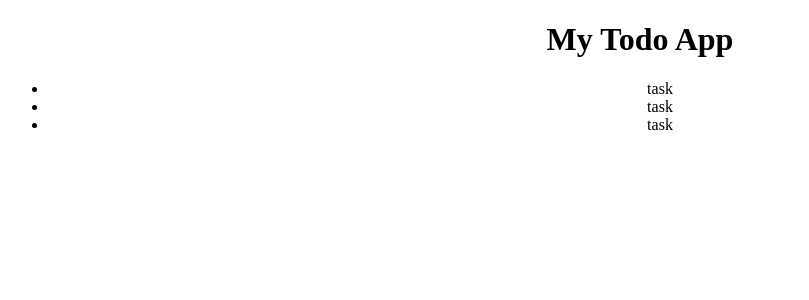
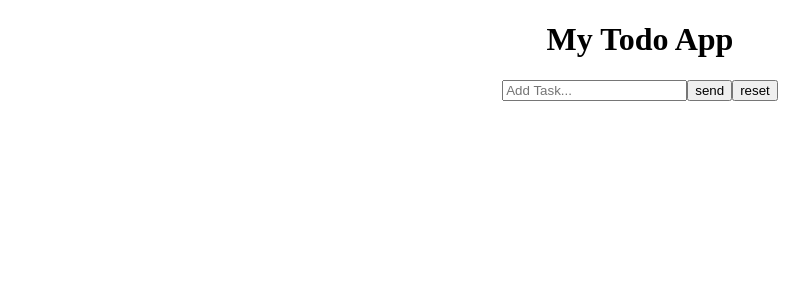
Before and after one commit to isabel-git/react-todo-list, a React (Create React App) app: page / in a window 1280 px wide. Shown: the top 300 px of the page, without its empty margins (0-809 px from the left). Built offline with nearby package versions, Linux system fonts and the light colour scheme.

Commit message:
created addTodo function to add new todos

```diff
--- a/src/components/ToDoItem.tsx
+++ b/src/components/ToDoItem.tsx
@@ -1,3 +1,7 @@
-export function ToDoItem() {
-  return <li>task</li>;
+export type ToDoItemProps = {
+    todo: string
 }
+
+export function ToDoItem({todo} : ToDoItemProps) {
+  return <li>{todo}</li>;
+}
--- a/src/components/ToDoList.tsx
+++ b/src/components/ToDoList.tsx
@@ -1,12 +1,32 @@
+import React, { useState } from "react";
 import { ToDoItem } from "./ToDoItem";
 
 export function ToDoList() {
+  const [todos, setTodos] = useState<string[]>([]);
+
+  function addNewTodo(event: React.FormEvent<HTMLFormElement>) {
+    event.preventDefault();
+    const todoInput = event.currentTarget.elements.namedItem("todo")! as HTMLInputElement;
+
+    setTodos(t => {
+        return [...t, todoInput.value]
+    })
+
+    console.log(todos);
+
+  }
   return (
     <div>
+      <form onSubmit={addNewTodo}>
+        <input type="text" name="todo" placeholder="Add Task..." />
+        <button>send</button>
+        <button>reset</button>
+      </form>
       <ul>
-        <ToDoItem />
-        <ToDoItem />
-        <ToDoItem />
+        {todos.map((todo, i) => {
+            return <ToDoItem key={i} todo={todo}/>
+        })}
+
       </ul>
     </div>
   );
```
